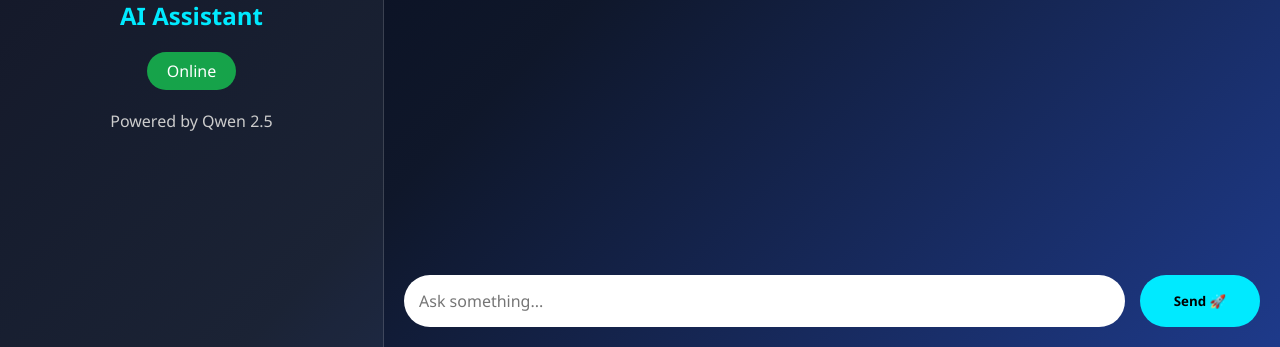
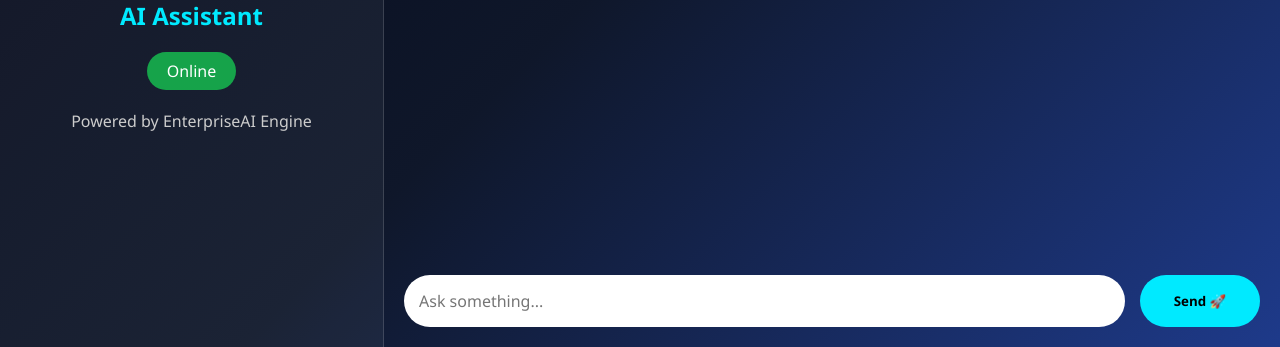
Before and after one commit to 25kd5a1506/EnterpriseAI, a Flask app: page /chatbot in a window 1280 px wide. Shown: the part 453-800 px from the top of the page. Run offline with Flask 3, Linux system fonts and the light colour scheme; the visitor is signed in with stand-in values (Sample User, id 1).

Commit message:
update chatbot branding

```diff
--- a/templates/chatbot.html
+++ b/templates/chatbot.html
@@ -329,8 +329,7 @@ Online
 
 <p style="margin-top:20px;color:#ccc">
 
-Powered by Qwen 2.5
-
+Powered by EnterpriseAI Engine
 </p>
 
 
```
